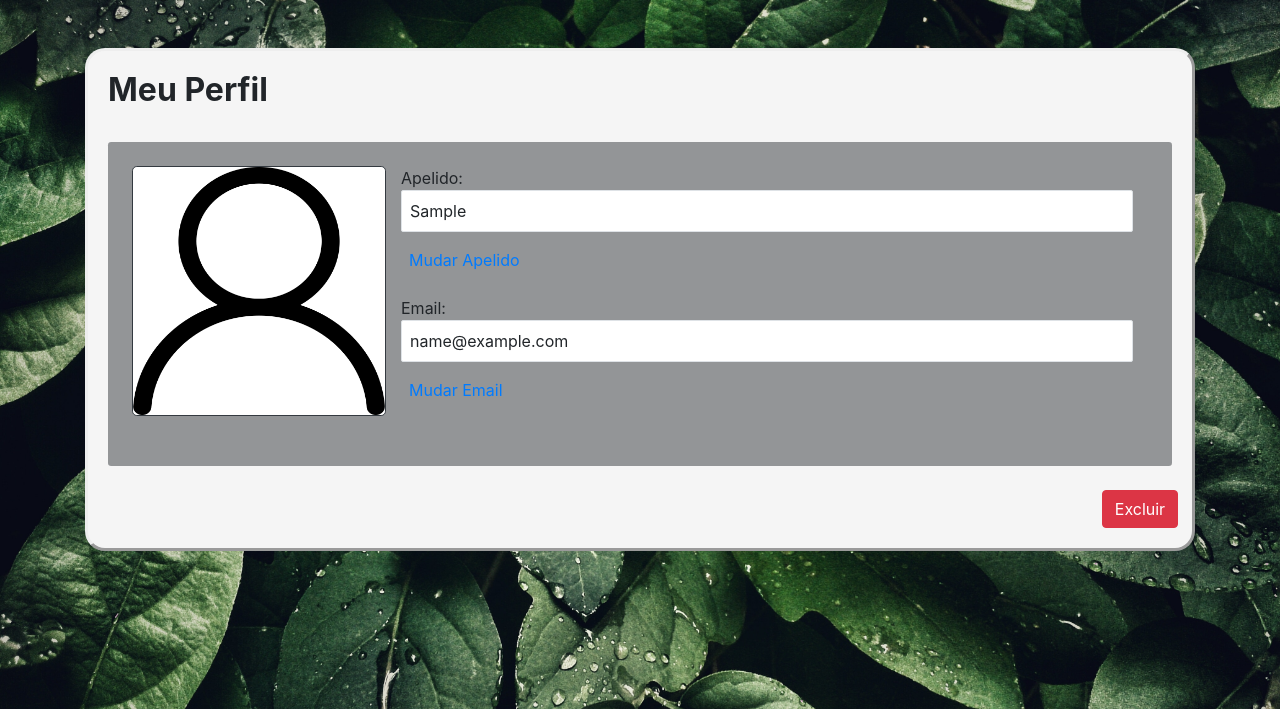
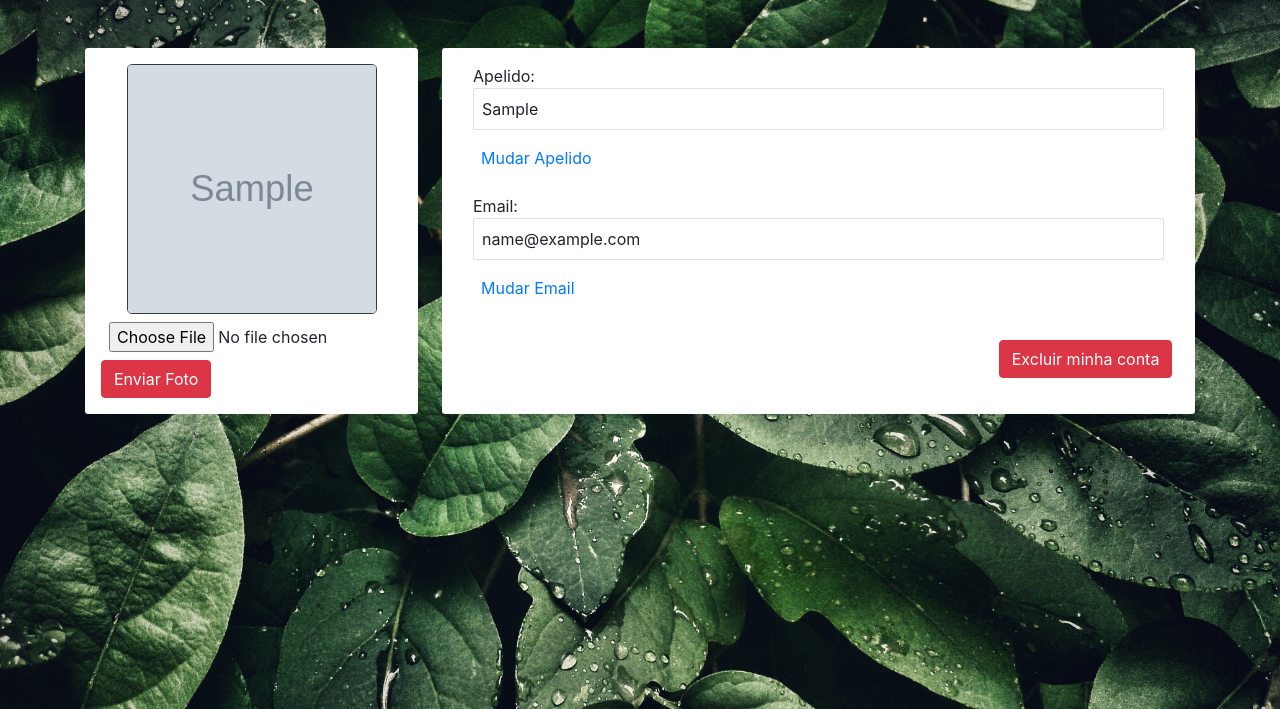
Before and after one commit to ViniciusASantana/php_Ervil, a PHP site: page /MeuPerfil.php in a window 1280 px wide; the page is wider, and only the part inside the window is pictured. Shown: the part 91-800 px from the top of that part. Run offline with PHP 8.4, Linux system fonts and the light colour scheme; the visitor is signed in with stand-in values (Sample User, id 1); tables that the repository leaves empty or names only in its code hold one stand-in row (values such as "Sample post"); grey boxes marked "Sample" are stand-in pictures; some web fonts are replaced.

Commit message:
2020-02-2020_Erbil

```diff
--- a/Criar.php
+++ b/Criar.php
@@ -17,7 +17,7 @@ $comunidade= executarSelect($con, "SELECT * FROM Comunidade WHERE idComunidade={
 
 <main class="container mt-5">
     <div class=" mx-auto" style="width: 45vw;">
-        <h5 class="text-monospace"><strong>Criar uma postagem</strong></h5>
+        <h5 class="text-monospace"><strong style="color: white;">Criar uma postagem</strong></h5>
         <hr>
         <div class="conteiner form-group p-2 border" style="width: 15vw;">
             <img src=<?= $imagem?> alt='Pedidos' class='rounded-circle' width='20' height='20'/>
--- a/LoginConf.php
+++ b/LoginConf.php
@@ -8,11 +8,15 @@ $con   = conectarBanco();
 $email = $_POST["email"];
 $senha = $_POST["pass"];
 $result = executarSelect($con, "Select * FROM usuario WHERE email = '$email' and senha = '$senha'");
-if($result>0)
+print_r($result);
+if(count($result)>0)
 {
 $_SESSION['log']= $result[0]['idUsuario'];
 $_SESSION['login']=  true;
+$_SESSION['apelido']= $result[0]['apelido'];
 header('location:index.php');
+}else {
+    header('location:Login.php');
 }
 
 desconectarBanco($con);
--- a/Membros.php
+++ b/Membros.php
@@ -27,7 +27,7 @@ $dados = executarSelect($con, "SELECT * from Usuario_has_Comunidade where comuni
                             $apelido=$dados[$e];
                             $membro= executarSelect($con, "SELECT * FROM Usuario WHERE idUsuario={$apelido['usuario_idUsuario']}");
                             echo "<li class='list-group-item heigthCom2 p-4'><div class='d-flex rounded-sm conteiner-sm form-group ' >"
-                            . "<a class='px-2 py-1'><img src=imagens/usuario.png alt='Imagem de Perfil' class='border border-dark rounded-circle' width='60px' height='60px'/></a>"
+                            . "<a class='px-2 py-1'><img src={$membro[0]['foto_usuario']} alt='Imagem de Perfil' class='border border-dark rounded-circle' width='60px' height='60px'/></a>"
                             . "<div class='form-group col'>";
                                 switch ($apelido["cargo"]){
                                     Case 1: echo "<strong>{$membro[0]["apelido"]}</strong>";break;
@@ -62,7 +62,7 @@ $dados = executarSelect($con, "SELECT * from Usuario_has_Comunidade where comuni
                             $apelido=$dados[$e];
                             $membro= executarSelect($con, "SELECT * FROM Usuario WHERE idUsuario={$apelido['usuario_idUsuario']}");
                             echo "<li class='list-group-item heigthCom2 p-4'><div class='d-flex rounded-sm conteiner-sm form-group ' >"
-                            . "<a class='px-2 py-1'><img src=imagens/usuario.png alt='Imagem de Perfil' class='border border-dark rounded-circle' width='60px' height='60px'/></a>"
+                            . "<a class='px-2 py-1'><img src={$membro[0]['foto_usuario']} alt='Imagem de Perfil' class='border border-dark rounded-circle' width='60px' height='60px'/></a>"
                             . "<div class='form-group col'>";
                             switch ($apelido["cargo"]){
                                 Case 1: echo "<strong>{$membro[0]['apelido']}</strong>";break;
--- a/MeuPerfil.php
+++ b/MeuPerfil.php
@@ -1,21 +1,44 @@
 <?php
-$titulo = "Login";
+$titulo = "Perfil";
 
 // um exemplo de trabalhar com arquivos externos
 include 'fragmentos/cabecalho.php';
 include 'fragmentos/menuResponsivo.php';
 
 $con= conectarBanco();
-$perfil = "imagens/usuario.png";
 $dados= executarSelect($con, "SELECT * FROM Usuario WHERE idUsuario={$_SESSION['log']}");
-desconectarBanco($con);
+
+
+if(isset($_POST['Excluir'])){
+    executarDelete($con, "DELETE FROM Usuario WHERE idUsuario={$_SESSION['log']}");
+    executarDelete($con, "DELETE FROM Postagem WHERE usuario={$_SESSION['log']}");
+    session_destroy();
+    header('location:Index.php');
+}
+if(isset($_POST['Enviar'])){
+    $hora = date("Ymd_His_");
+    $nomeFotoOriginal = $_FILES["foto_usuario"]["name"];
+    $nomeFotoTemp = $_FILES['foto_usuario']['tmp_name'];
+    $nomeFotoRenomeada = $hora. $nomeFotoOriginal;
+    move_uploaded_file($nomeFotoTemp, "upload/$nomeFotoRenomeada");
+
+    executarUpdate($con, "UPDATE Usuario SET foto_usuario='upload/$nomeFotoRenomeada' WHERE idUsuario={$_SESSION['log']}");
+}
 ?>
 <main class="container mt-5">
-    <div class="corpo">
-        <h2><strong>Meu Perfil</strong></h2>
-        <br>
-        <div class="menu p-4 rounded-sm" >
-            <img src=<?= $perfil ?> alt="Imagem de Perfil" class="border border-dark rounded-lg" width="25%" height="250"/>
+    <div class="media" style="width: 100%;">
+        <div class="d-flex" style="width: 100%;">
+            <div class="p-3 rounded-sm mx-auto" style="background-color: white;border-radius: 20px;width: 30%;height: auto;">
+                <div class="text-center">
+                <img src=<?= $dados[0]['foto_usuario'] ?> alt="Imagem de Perfil" class="border border-dark rounded-lg" width="250rem" height="250rem"/>
+                </div>
+                <form action="MeuPerfil.php" method="POST" enctype="multipart/form-data">
+                    <input name='foto_usuario' id="foto_usuario" class="p-2" type="file" action="MeuPerfil.php" method="POST" >
+                    <button type="submit" class="btn btn-danger" name="Enviar" value="Enviar">Enviar Foto</button>
+                </form>
+            </div>
+
+            <div class="p-3 ml-4 rounded-sm" style="background-color: white;border-radius: 20px;width: 70%;height: auto;">
                 <div class="form-group col">
                     Apelido:
                     <div class="conteiner-sm form-group p-2 border">
@@ -30,17 +53,16 @@ desconectarBanco($con);
                     </div>
                     <a class="p-2" href="#.php">Mudar Email</a>
                     <br><br>
-
+                </div>
+                <form action="MeuPerfil.php" method="POST">
+                    <button onclick="return confirm('Você tem certeza que deseja excluir sua conta?')" type="submit" class="btn btn-danger " name="Excluir" value=1 style="margin-left: 75%;">Excluir minha conta</button>
+                </form>
+            </div>
 
         </div>
 </div>
-        <br>
-        <form action="#" method="GET">
-            <button type="submit" class="btn btn-danger " id="disney">Excluir</button>
-        </form>
-    </div>
-
 </main>
 <?php
+    desconectarBanco($con);
     include 'fragmentos/rodape.php';
 ?>
--- a/Pedidos.php
+++ b/Pedidos.php
@@ -26,7 +26,7 @@ $pedido = executarSelect($con, "SELECT DISTINCT * FROM Usuario_has_Comunidade wh
                         if(($e+1)%2==1){
                             $us = executarSelect($con, "SELECT * FROM Usuario_has_Comunidade,Usuario where cargo=0 and idUsuario={$pedido[$e]['usuario_idUsuario']}");
                             echo "<li class='list-group-item heigthCom2 p-4'><div class='d-flex rounded-sm conteiner-sm form-group ' >"
-                            . "<a class='px-2 py-1'><img src=$fotosPerfis alt='Imagem de Perfil' class='border border-dark rounded-circle' width='60px' height='60px'/></a>"
+                            . "<a class='px-2 py-1'><img src={$us[0]['foto_usuario']} alt='Imagem de Perfil' class='border border-dark rounded-circle' width='60px' height='60px'/></a>"
                             . "<div class='form-group col'>"
                                 . "<strong>{$us[0]['apelido']}</strong>"
                                 . "<p><small>{$us[0]['idUsuario']}</small>"
--- a/fragmentos/menuResponsivo.php
+++ b/fragmentos/menuResponsivo.php
@@ -9,9 +9,8 @@ if (!isset($_SESSION['login'])) {
     //Introduz um sistema de visitante, criando um usuario limitado, um visitante
 }
 if (isset($_POST['sair'])) {
-    unset($_SESSION['login']);
-    unset($_SESSION['log']);
-    header('location:Login.php');
+    header('location:Index.php');
+    session_destroy();
     //É o logout do sistema
 }
 
--- a/layout/personalizado.css
+++ b/layout/personalizado.css
@@ -35,18 +35,6 @@ body{
 
 }
 
-
-#entrar{
-    margin-left: 1020px;
-}
-
-#Logado{
-    margin-left: 1510px;
-}
-
-#disney{
-    margin-left: 93.4%;
-}
 #confirmar{
     margin-left: 89%;
 }
```
Also changed, not shown: upload/20210211_222207_Plano Cartesiano (1).png (added), upload/20210211_222210_Plano Cartesiano (1).png (added), upload/20210211_222217_Captura de tela 2021-02-10 181812.jpg (added), upload/20210211_222300_Plano Cartesiano (1).png (added), upload/20210211_222348_Plano Cartesiano (1).png (added), upload/20210211_222521_Plano Cartesiano (1).png (added), upload/20210211_222657_Plano Cartesiano (1).png (added), upload/20210211_222756_Plano Cartesiano (1).png (added), upload/20210211_222920_Plano Cartesiano (1).png (added), upload/20210211_223256_usuario.png (added), upload/20210211_223413_Genshin-Impact_KeyArt2.jpg (added), upload/20210211_223431_OIP.jpg (added). Lines whose indentation alone changed are shown as unchanged.
